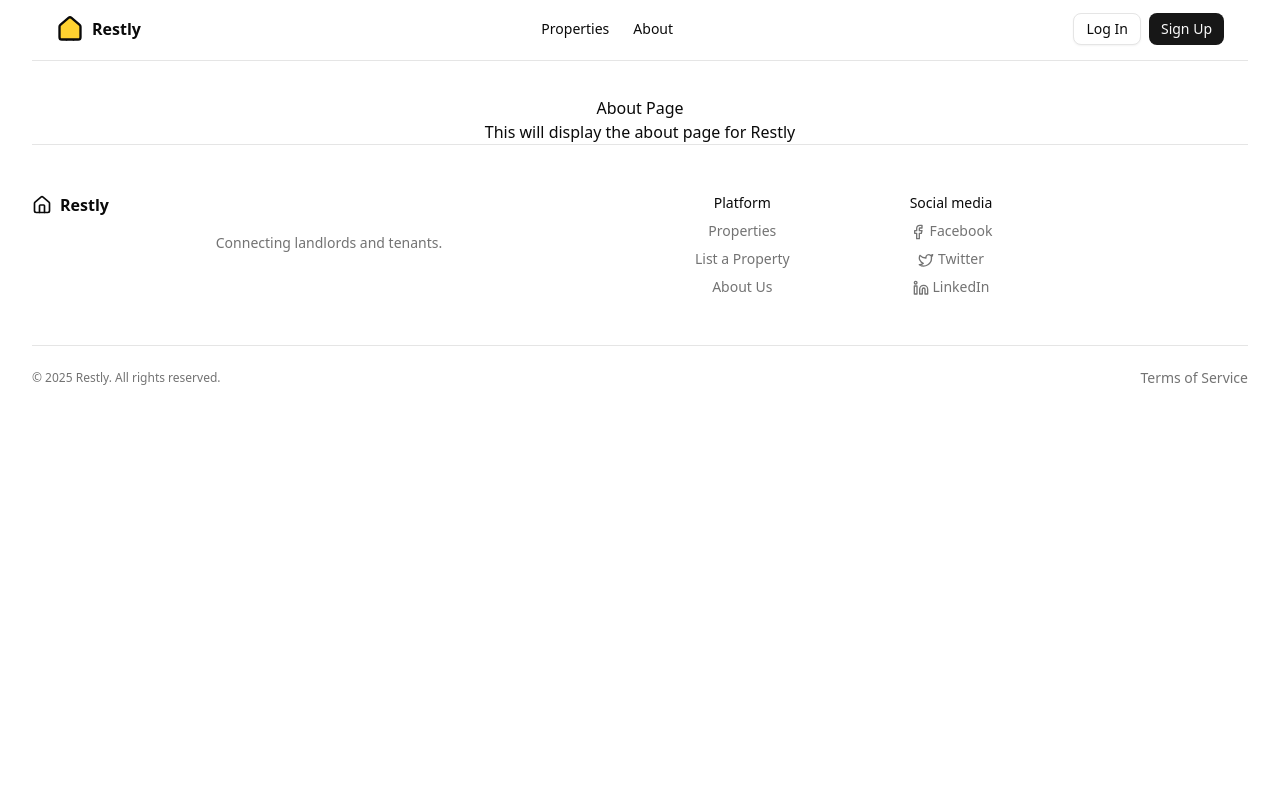
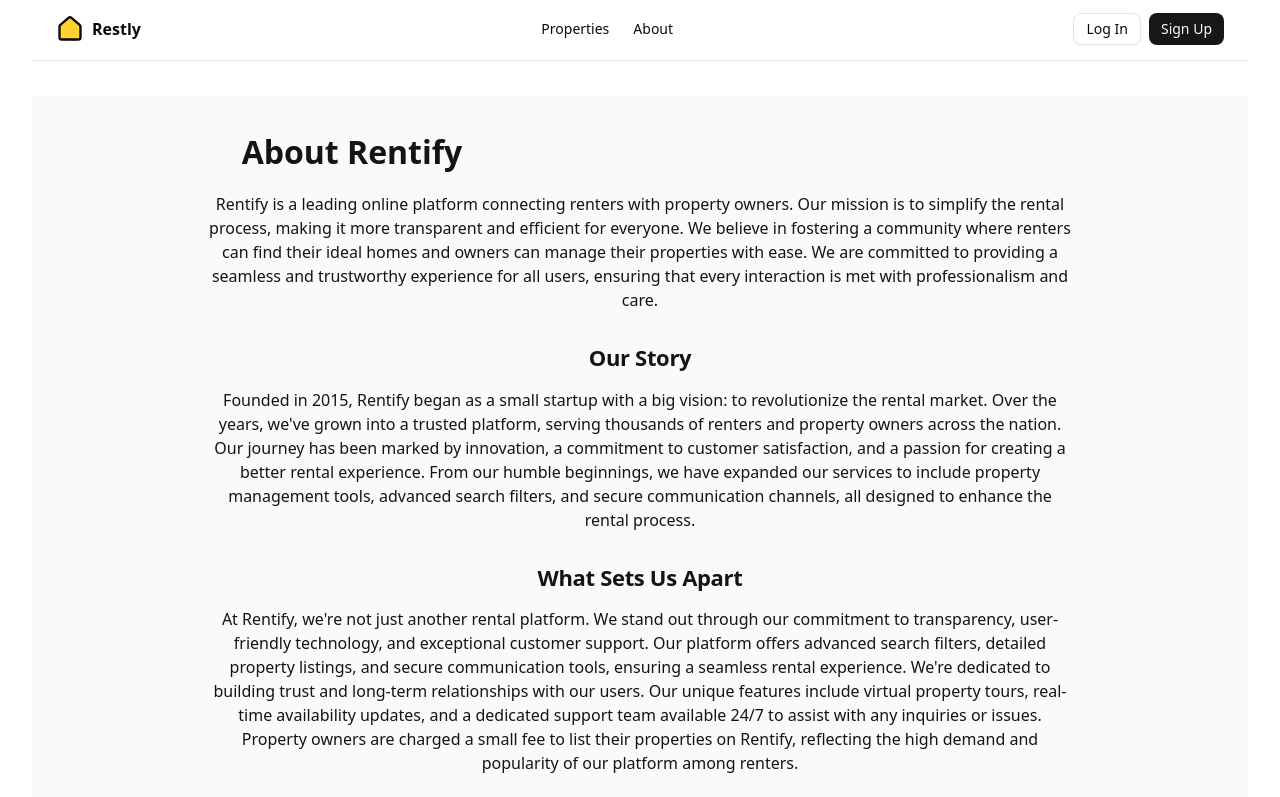
Before and after one commit to whoIsImai/Restly, a React (Vite) app: page /about in a window 1280 px wide. Shown: the top 797 px of the page. Built offline with nearby package versions, Linux system fonts and the light colour scheme.

Commit message:
Created an about page

```diff
--- a/src/pages/About.tsx
+++ b/src/pages/About.tsx
@@ -6,9 +6,42 @@ export default function About(){
 return(
     <>
         <NavBar />
-
-        <h1>About Page</h1>
-        <h2>This will display the about page for Restly</h2>
+ <div className="relative flex size-full min-h-screen flex-col bg-neutral-50 group/design-root overflow-x-hidden">
+      <div className="layout-container flex h-full grow flex-col">
+        <div className="px-40 flex flex-1 justify-center py-5">
+          <div className="layout-content-container flex flex-col max-w-[960px] flex-1">
+            <div className="flex flex-wrap justify-between gap-3 p-4"><p className="text-[#141414] tracking-light text-[32px] font-bold leading-tight min-w-72">About Rentify</p></div>
+            <p className="text-[#141414] text-base font-normal leading-normal pb-3 pt-1 px-4">
+              Rentify is a leading online platform connecting renters with property owners. Our mission is to simplify the rental process, making it more transparent and efficient
+              for everyone. We believe in fostering a community where renters can find their ideal homes and owners can manage their properties with ease. We are committed to
+              providing a seamless and trustworthy experience for all users, ensuring that every interaction is met with professionalism and care.
+            </p>
+            <h2 className="text-[#141414] text-[22px] font-bold leading-tight tracking-[-0.015em] px-4 pb-3 pt-5">Our Story</h2>
+            <p className="text-[#141414] text-base font-normal leading-normal pb-3 pt-1 px-4">
+              Founded in 2015, Rentify began as a small startup with a big vision: to revolutionize the rental market. Over the years, we've grown into a trusted platform, serving
+              thousands of renters and property owners across the nation. Our journey has been marked by innovation, a commitment to customer satisfaction, and a passion for
+              creating a better rental experience. From our humble beginnings, we have expanded our services to include property management tools, advanced search filters, and
+              secure communication channels, all designed to enhance the rental process.
+            </p>
+            <h2 className="text-[#141414] text-[22px] font-bold leading-tight tracking-[-0.015em] px-4 pb-3 pt-5">What Sets Us Apart</h2>
+            <p className="text-[#141414] text-base font-normal leading-normal pb-3 pt-1 px-4">
+              At Rentify, we're not just another rental platform. We stand out through our commitment to transparency, user-friendly technology, and exceptional customer support.
+              Our platform offers advanced search filters, detailed property listings, and secure communication tools, ensuring a seamless rental experience. We're dedicated to
+              building trust and long-term relationships with our users. Our unique features include virtual property tours, real-time availability updates, and a dedicated support
+              team available 24/7 to assist with any inquiries or issues. Property owners are charged a small fee to list their properties on Rentify, reflecting the high demand
+              and popularity of our platform among renters.
+            </p>
+            <div className="flex px-4 py-3 justify-start">
+              <button
+                className="flex min-w-[84px] max-w-[480px] cursor-pointer items-center justify-center overflow-hidden rounded-full h-10 px-4 bg-black text-neutral-50 text-sm font-bold leading-normal tracking-[0.015em]"
+              >
+                <span className="truncate">Explore Rental Options</span>
+              </button>
+            </div>
+          </div>
+        </div>
+      </div>
+    </div>
         <Footer/>
     </>
 )
```
